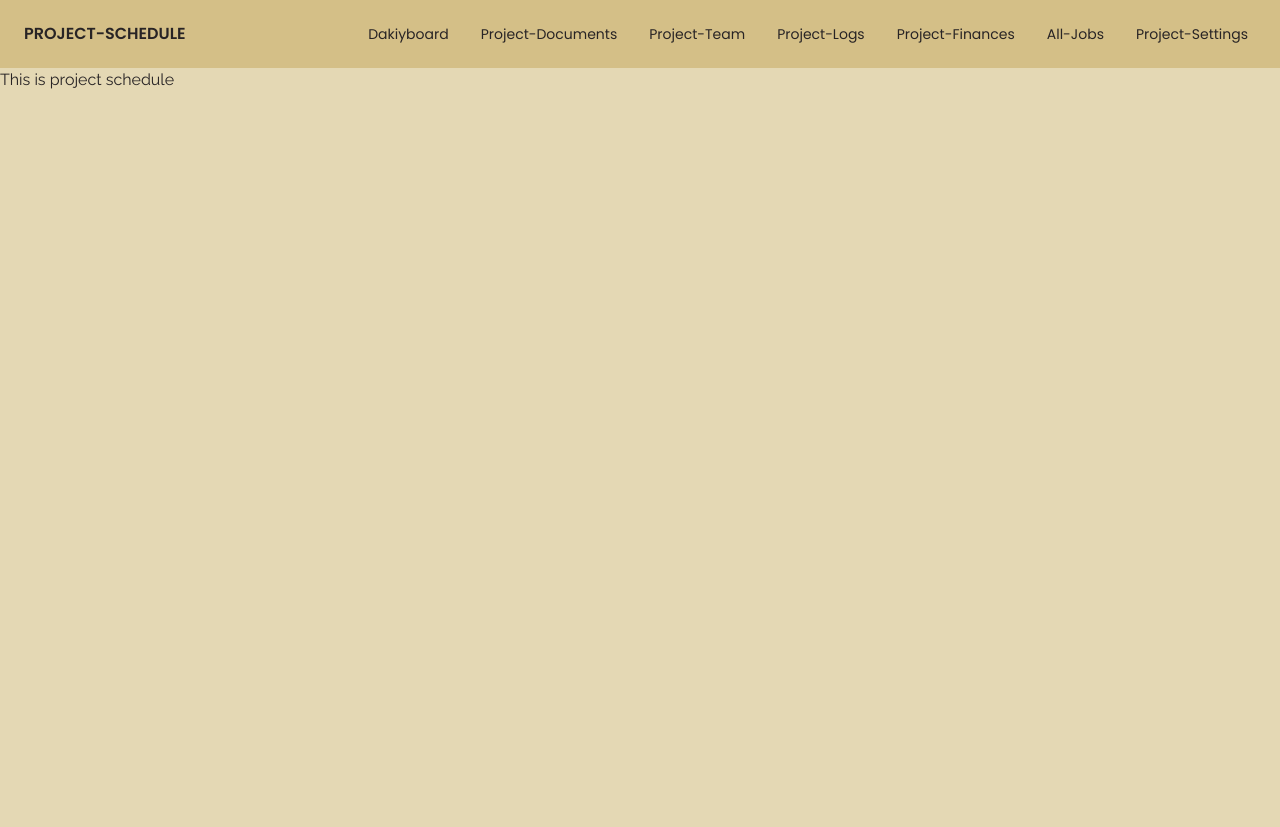
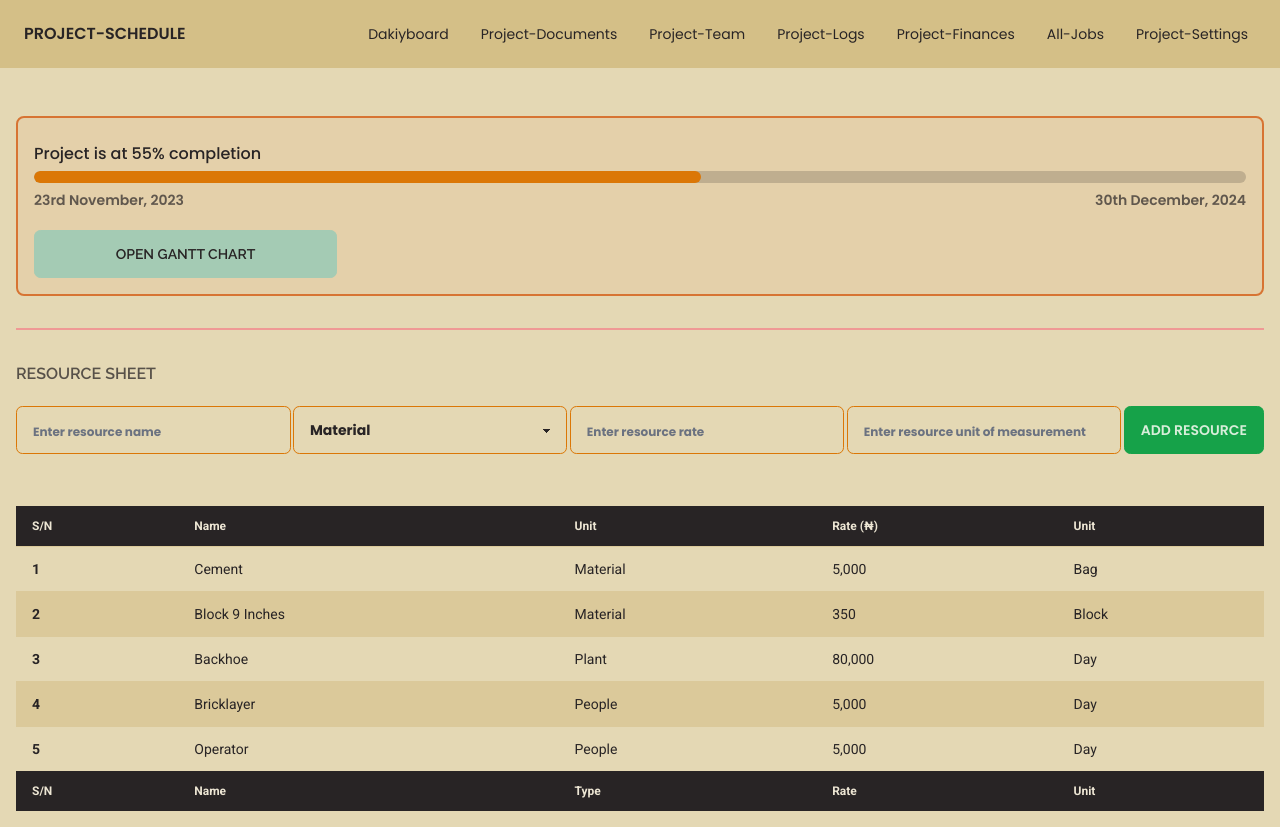
Before and after one commit to Lanr3waju/dakiybuilds, a Next.js app: page /project-schedule in a window 1280 px wide. Before the commit the page ends 800 px from the top, so only its background shows below. Built offline with nearby package versions, Linux system fonts and the light colour scheme; a web font is replaced by a local one.

Commit message:
feat: design-project-schedule-page

```diff
--- /dev/null
+++ b/app/components/project-schedule/NewResource.jsx
@@ -0,0 +1,74 @@
+'use client'
+import React, { useState } from 'react'
+
+const NewResourceForm = () => {
+    const [formData, setFormData] = useState({
+        name: '',
+        type: '',
+        rate: '',
+        unit: ''
+    })
+
+    const handleInputChange = (event) => {
+        const { name, value } = event.target
+        setFormData({
+            ...formData,
+            [name]: value
+        })
+    }
+
+    const handleSubmit = (event) => {
+        event.preventDefault()
+        // Here, you can perform the update action using the formData
+        console.log('new resource added:', formData)
+    }
+
+    // TODO Add tooltip to inputs
+
+    return (
+        <form className='flex w-full flex-col justify-between md:flex-row py-5 font-Poppins text-lg font-bold uppercase' onSubmit={handleSubmit}>
+            <input
+                className="input input-bordered input-warning mb-3 w-full md:max-w-[22%] placeholder:text-xs"
+                placeholder='Enter resource name'
+                aria-label='Enter resource name'
+                type="text"
+                name="name"
+                value={formData.name}
+                onChange={handleInputChange}
+            />
+
+            <select name="type"
+                value={formData.type}
+                onChange={handleInputChange}
+                className="select select-warning mb-3 w-full md:max-w-[22%] placeholder:text-xs">
+                <option disabled selected>Select resource type</option>
+                <option>Material</option>
+                <option>Plant / Equipment</option>
+                <option>People</option>
+            </select>
+
+            <input
+                className="input input-bordered input-warning mb-3 w-full md:max-w-[22%] placeholder:text-xs"
+                placeholder='Enter resource rate'
+                aria-label='Enter resource rate'
+                type="number"
+                name="rate"
+                value={formData.rate}
+                onChange={handleInputChange}
+            />
+
+            <input
+                className="input input-bordered input-warning mb-3 w-full md:max-w-[22%] placeholder:text-xs"
+                placeholder='Enter resource unit of measurement'
+                aria-label='Enter resource unit of measurement'
+                type="text"
+                name="unit"
+                value={formData.unit}
+                onChange={handleInputChange}
+            />
+            <button className='btn btn-success' type="submit">Add resource</button>
+        </form>
+    )
+}
+
+export default NewResourceForm
--- /dev/null
+++ b/app/components/project-schedule/ProjectSchedulePage.jsx
@@ -0,0 +1,27 @@
+import HorizontalLine from "../utils/HorizontalLine"
+import Progress from "../utils/Progress"
+import NewResourceForm from "./NewResource"
+import Resources from "./Resources"
+
+function ProjectSchedulePage() {
+    return (
+        <main className="p-4">
+            <section className="mx-auto bg-accent/10 p-4 rounded-lg border-2 border-accent-focus my-8">
+                <Progress progress={55} />
+                <div className="flex justify-between w-full font-Poppins font-semibold text-primary-content/70 text-sm">
+                    <div>23rd November, 2023</div>
+                    <div>30th December, 2024</div>
+                </div>
+                <button className="btn btn-secondary w-full md:w-1/4 mt-5">open gantt chart</button>
+            </section>
+            <HorizontalLine />
+            <section className="mt-8">
+                <h2 className="font-semibold uppercase text-primary-content/75">Resource Sheet</h2>
+                <NewResourceForm />
+                <Resources />
+            </section>
+        </main>
+    )
+}
+
+export default ProjectSchedulePage
--- /dev/null
+++ b/app/components/project-schedule/Resources.jsx
@@ -0,0 +1,52 @@
+import addCommasToMoney from '../utils/addCommasToNos'
+import resourceData from './resourceData.json'
+
+function Resources() {
+    return (
+        <section className="mt-5">
+            <div className="overflow-x-auto font-Roboto">
+                <table className="table table-zebra table-md">
+                    <thead className="bg-primary-content text-neutral-content h-5/6">
+                        <tr>
+                            <th>S/N</th>
+                            <th>
+                                <div className="tooltip tooltip-bottom tooltip-info cursor-pointer z-50 before:w-[20rem] before:content-[attr(data-tip)]" data-tip="Resource name">Name</div>
+                            </th>
+                            <th>
+                                <div className="tooltip tooltip-bottom tooltip-info before:whitespace-pre-wrap before:[--tw-content:'Type_of_resource_\a_(Plants_/_Equipment,_People_or_Material)'] cursor-pointer" data-tip>Unit</div>
+                            </th>
+                            <th>
+                                <div className="tooltip tooltip-info tooltip-bottom cursor-pointer z-50" data-tip="Unit cost of each resource">Rate (₦)</div>
+                            </th>
+                            <th>
+                                <div className="tooltip tooltip-bottom tooltip-info before:whitespace-pre-wrap before:[--tw-content:'The_unit_of_measurement_of_a_resource_\a_e.g._cubic-meter,_bag,_day_etc.'] cursor-pointer" data-tip>Unit</div>
+                            </th>
+                        </tr>
+                    </thead>
+                    <tbody>
+                        {resourceData.map(({ id, name, type, rate, unit }) => (
+                            <tr key={id}>
+                                <th>{id}</th>
+                                <td className='capitalize'>{name}</td>
+                                <td className='capitalize'>{type}</td>
+                                <td>{addCommasToMoney(rate)}</td>
+                                <td className="capitalize">{unit}</td>
+                            </tr>
+                        ))}
+                    </tbody>
+                    <tfoot className="bg-primary-content text-neutral-content">
+                        <tr>
+                            <th>S/N</th>
+                            <th>Name</th>
+                            <th>Type</th>
+                            <th>Rate</th>
+                            <th>Unit</th>
+                        </tr>
+                    </tfoot>
+                </table>
+            </div>
+        </section >
+    )
+}
+
+export default Resources
--- /dev/null
+++ b/app/components/project-schedule/resourceData.json
@@ -0,0 +1,37 @@
+[
+    {
+      "id": 1,
+      "name": "Cement",
+      "type": "Material",
+      "rate": "5000",
+      "unit": "bag"
+    },
+    {
+      "id": 2,
+      "name": "Block 9 inches",
+      "type": "Material",
+      "rate": "350",
+      "unit": "block"
+    },
+    {
+      "id": 3,
+      "name": "Backhoe",
+      "type": "Plant",
+      "rate": "80000",
+      "unit": "day"
+    },
+    {
+      "id": 4,
+      "name": "Bricklayer",
+      "type": "People",
+      "rate": "5000",
+      "unit": "day"
+    },
+    {
+      "id": 5,
+      "name": "Operator",
+      "type": "People",
+      "rate": "5000",
+      "unit": "day"
+    }
+  ]
--- a/app/components/project-settings/UpdateProjectInfo.jsx
+++ b/app/components/project-settings/UpdateProjectInfo.jsx
@@ -88,6 +88,17 @@ const EditableProjectForm = () => {
                 onChange={handleInputChange}
             />
 
+            <select name="jobType"
+                value={formData.type}
+                onChange={handleInputChange}
+                className="select select-warning mb-3 w-full">
+                <option disabled selected>Select Job Type</option>
+                <option>Construction</option>
+                <option>Renovation</option>
+                <option>Demolition</option>
+                <option>Maintenance</option>
+            </select>
+
             <input
                 className="input input-bordered input-warning mb-3 w-full"
                 placeholder='Update client name'
--- a/app/project-schedule/page.jsx
+++ b/app/project-schedule/page.jsx
@@ -1,8 +1,10 @@
+import ProjectSchedulePage from "../components/project-schedule/ProjectSchedulePage"
+
 function ProjectSchedule() {
     return (
-        <h2 data-testid="project-schedule-heading">
-            This is project schedule
-        </h2>
+        <div data-testid="project-schedule-heading">
+            <ProjectSchedulePage />
+        </div>
     )
 }
 
```
Also changed, not shown: 1 other file (tests, documents, lock files or other folders).
